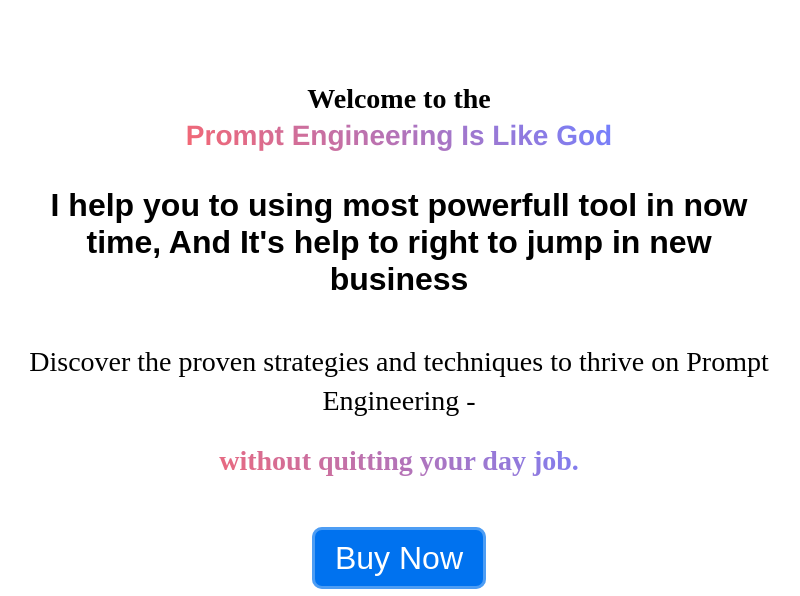
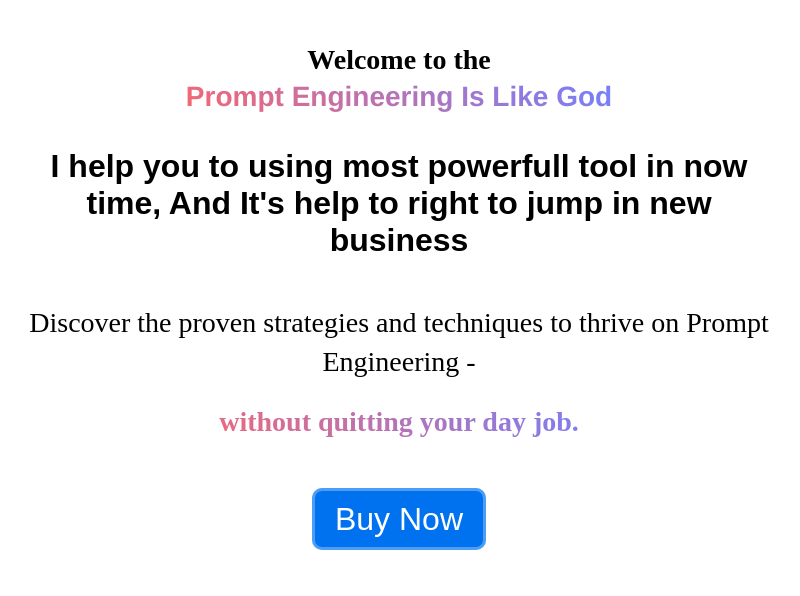
Before and after one commit to hi-sushanta/prompt, a Jekyll site: the page built from index.html, in a window 1280 px wide. Shown: the top 596 px of the page, without its empty margins (241-1041 px from the left). Built offline with Jekyll 4.4.1, drawn with Linux system fonts in a browser that asks for light colours; the list of posts is cut into pages by our own code; grey boxes are pictures that could not be loaded.

Commit message:
little bit space remove between top and heading

```diff
--- a/_sass/layout.scss
+++ b/_sass/layout.scss
@@ -19,7 +19,7 @@
 
 header {
 	color: #ffffff;
-	padding: 20px 0;
+	padding: 1px 0 0 0;
 	background: $brand-color; /* Old browsers */
     background:  #fff;
 
```
